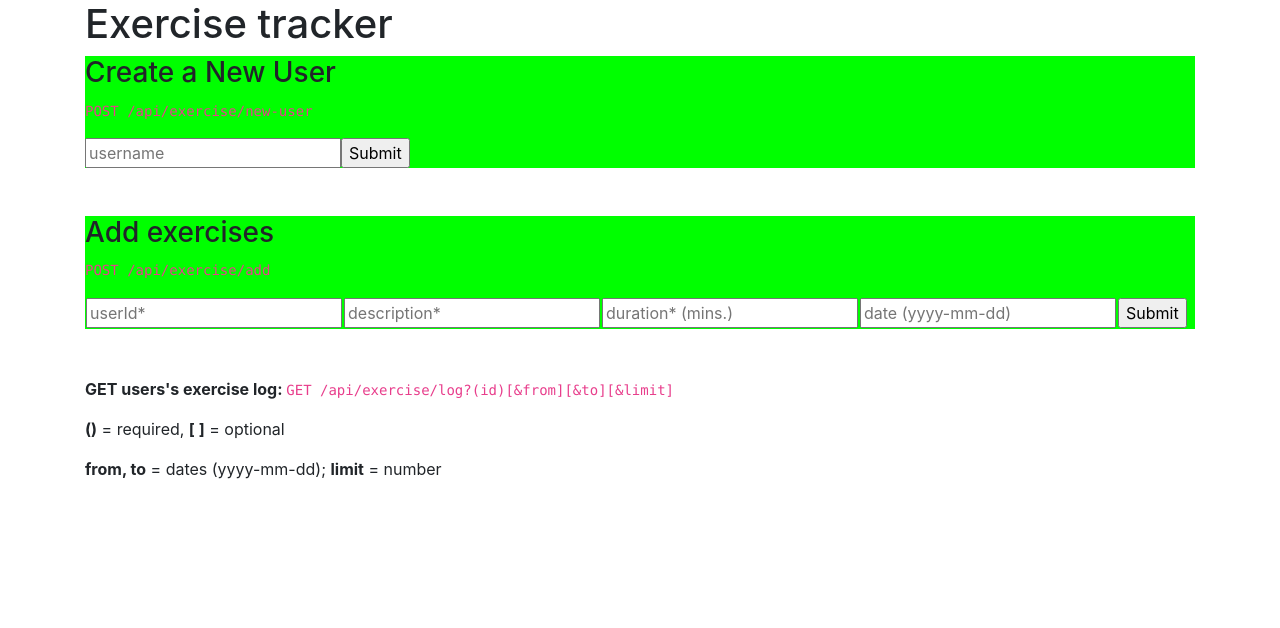
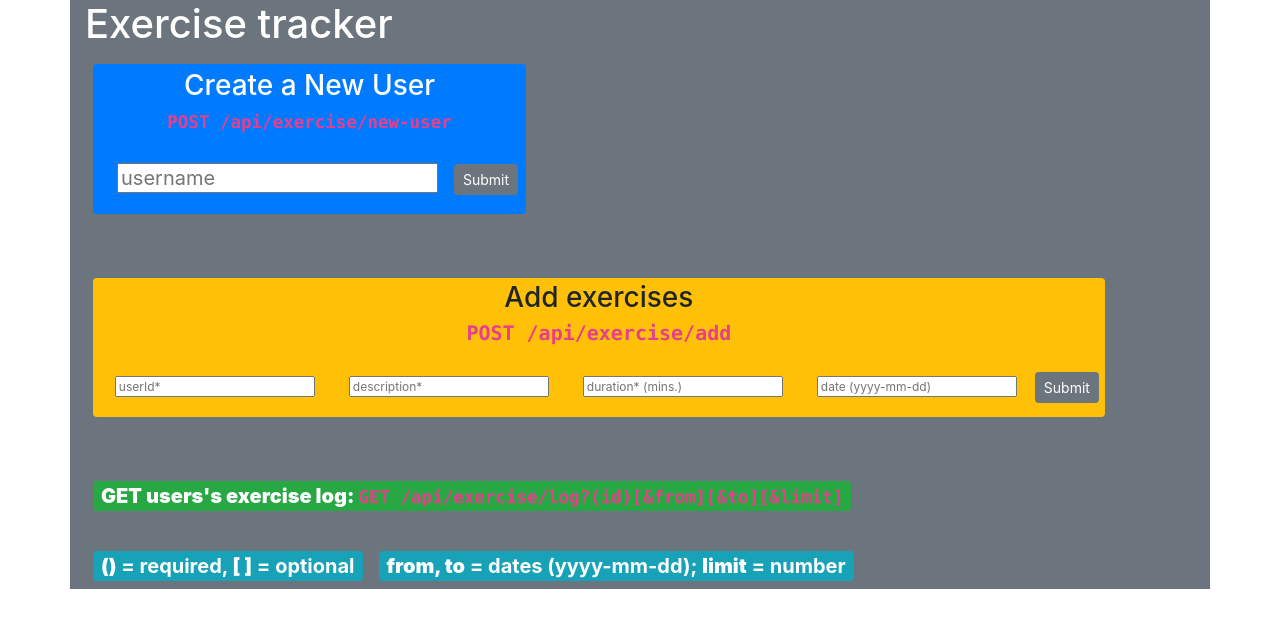
Before and after one commit to shantanu1995/TestProject, a React (Create React App) app in the folder exercise-react/: page / in a window 1280 px wide. Shown: the top 628 px of the page. Built offline with nearby package versions, Linux system fonts and the light colour scheme.

Commit message:
change version 9

```diff
--- a/exercise-react/src/components/exercise.jsx
+++ b/exercise-react/src/components/exercise.jsx
@@ -13,6 +13,10 @@ class Exercise extends Component {
     this.handleSubmit = this.handleSubmit.bind(this);
     this.handleSubmit1 = this.handleSubmit1.bind(this);
   }
+  styles = {
+    fontSize: 20,
+    fontWeight: "bold"
+  };
   handleSubmit(event) {
     fetch("http://localhost:3000/api/exercise/new-user", {
       method: "POST",
@@ -72,13 +76,13 @@ class Exercise extends Component {
   state = {};
   render() {
     return (
-      <div className="container">
+      <div className="container  badge-secondary">
         <h1>Exercise tracker</h1>
 
         <form
-          style={{ backgroundColor: "#00FF00" }}
           name="usercreate"
-          className="form-create-user"
+          className="badge badge-primary m-2"
+          style={this.styles}
           onSubmit={this.handleSubmit}
         >
           <h3>Create a New User</h3>
@@ -90,9 +94,15 @@ class Exercise extends Component {
             ref="username"
             name="username"
             placeholder="username"
+            className="m-3"
             onChange={this.handleChange}
+            required
           />
-          <input type="submit" value="Submit" />
+          <input
+            type="submit"
+            value="Submit"
+            className="btn btn-secondary btn-sm"
+          />
         </form>
 
         <div>
@@ -107,17 +117,23 @@ class Exercise extends Component {
         </div>
 
         <form
-          style={{ backgroundColor: "#00FF00" }}
           name="usercreate1"
-          className="form-create-user1"
+          className="badge badge-warning m-2"
           onSubmit={this.handleSubmit1}
         >
           <h3>Add exercises</h3>
           <p>
-            <code>POST /api/exercise/add</code>
+            <code style={{ fontSize: 20 }}>POST /api/exercise/add</code>
           </p>
           <td>
-            <input ref="uid" type="text" name="userId" placeholder="userId*" />
+            <input
+              ref="uid"
+              type="text"
+              name="userId"
+              placeholder="userId*"
+              className="m-3"
+              required
+            />
           </td>
           <td>
             <input
@@ -125,6 +141,8 @@ class Exercise extends Component {
               type="text"
               name="description"
               placeholder="description*"
+              className="m-3"
+              required
             />
           </td>
           <td>
@@ -132,19 +150,28 @@ class Exercise extends Component {
               ref="dur"
               type="text"
               name="duration"
+              pattern="[0-9]*"
               placeholder="duration* (mins.)"
+              className="m-3"
+              required
             />
           </td>
           <td>
             <input
               ref="dat"
               type="text"
+              pattern="(?:19|20)[0-9]{2}-(?:(?:0[1-9]|1[0-2])-(?:0[1-9]|1[0-9]|2[0-9])|(?:(?!02)(?:0[1-9]|1[0-2])-(?:30))|(?:(?:0[13578]|1[02])-31))"
               name="date"
+              className="m-3"
               placeholder="date (yyyy-mm-dd)"
             />
           </td>
           <td>
-            <input type="submit" value="Submit" />
+            <input
+              type="submit"
+              value="Submit"
+              className="btn btn-secondary btn-sm"
+            />
           </td>
         </form>
         <div>
@@ -157,16 +184,19 @@ class Exercise extends Component {
           &nbsp;&nbsp;&nbsp;&nbsp;&nbsp;&nbsp;&nbsp;&nbsp;&nbsp;&nbsp;&nbsp;&nbsp;&nbsp;&nbsp;
           &nbsp;&nbsp;&nbsp;&nbsp;&nbsp;&nbsp;&nbsp;&nbsp;&nbsp;&nbsp;&nbsp;&nbsp;&nbsp;&nbsp;
         </div>
-        <p>
+        <p className="badge badge-success m-2" style={{ fontSize: 20 }}>
           <strong>GET users's exercise log: </strong>
           <code>
             GET /api/exercise/log?(id)[&amp;from][&amp;to][&amp;limit]
           </code>
         </p>
-        <p>
+        <div>
+          &nbsp;&nbsp;&nbsp;&nbsp;&nbsp;&nbsp;&nbsp;&nbsp;&nbsp;&nbsp;&nbsp;&nbsp;&nbsp;&nbsp;
+        </div>
+        <p className="badge badge-info m-2" style={{ fontSize: 20 }}>
           <strong>()</strong> = required, <strong>[ ]</strong> = optional
         </p>
-        <p>
+        <p className="badge badge-info m-2" style={{ fontSize: 20 }}>
           <strong>from, to</strong> = dates (yyyy-mm-dd); <strong>limit</strong>{" "}
           = number
         </p>
```
